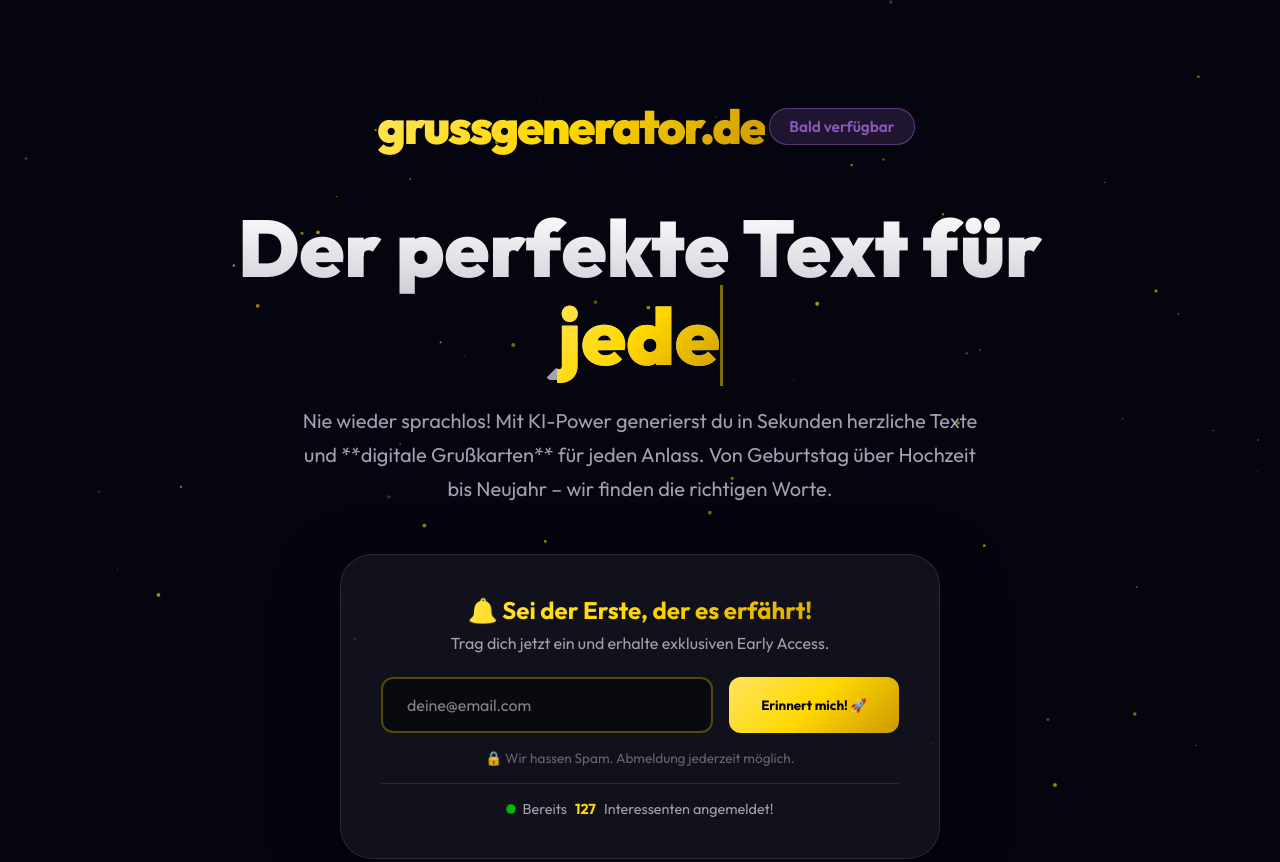
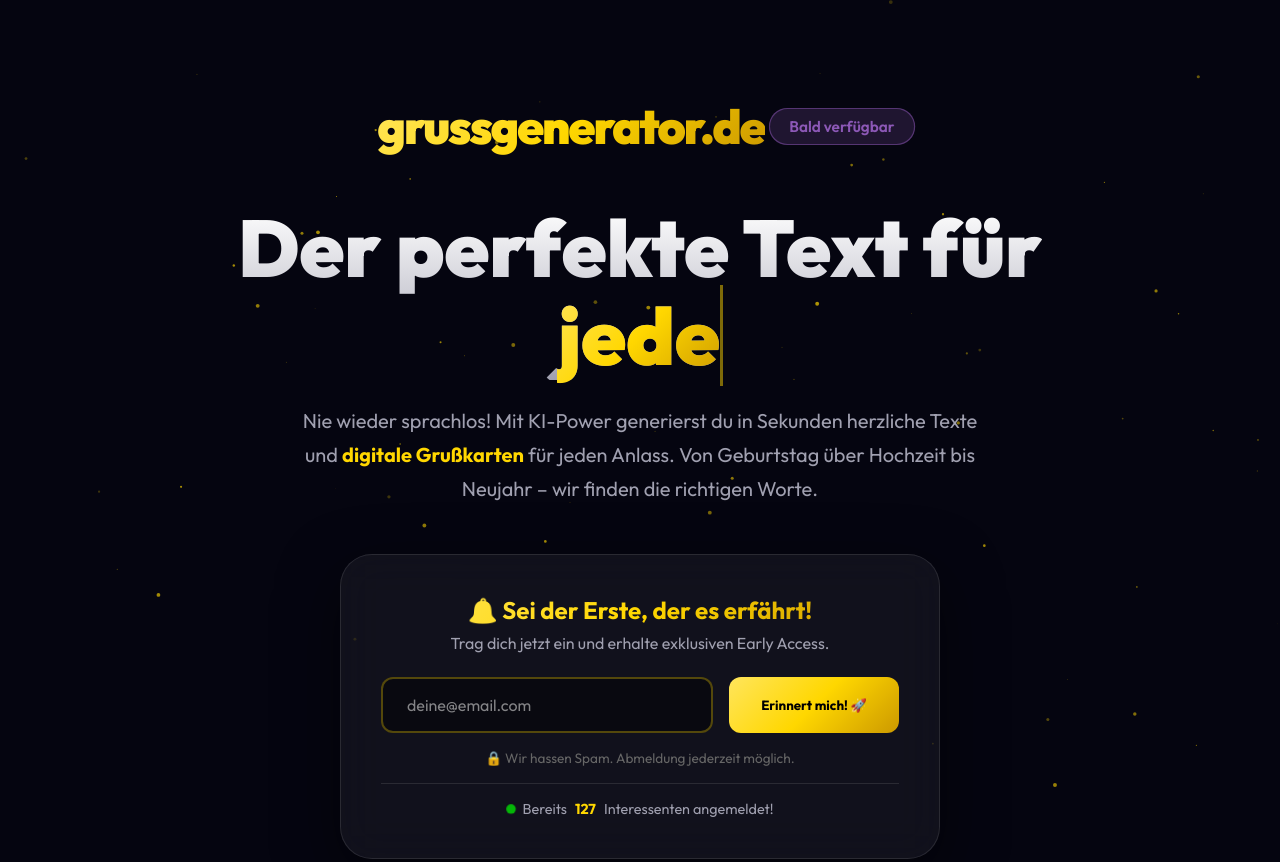
Before and after one commit to moebss/grussg, a website: page index.html in a window 1280 px wide. Shown: the top 862 px of the page. Drawn offline with Linux system fonts and the light colour scheme.

Commit message:
🐛 Fix: Remove markdown syntax from HTML

```diff
--- a/index.html
+++ b/index.html
@@ -69,7 +69,8 @@
             </h1>
 
             <p class="hero-subtitle">
-                Nie wieder sprachlos! Mit KI-Power generierst du in Sekunden herzliche Texte und **digitale Grußkarten**
+                Nie wieder sprachlos! Mit KI-Power generierst du in Sekunden herzliche Texte und <strong
+                    style="color:var(--color-primary)">digitale Grußkarten</strong>
                 für jeden Anlass.
                 Von Geburtstag über Hochzeit bis Neujahr – wir finden die richtigen Worte.
             </p>
```
